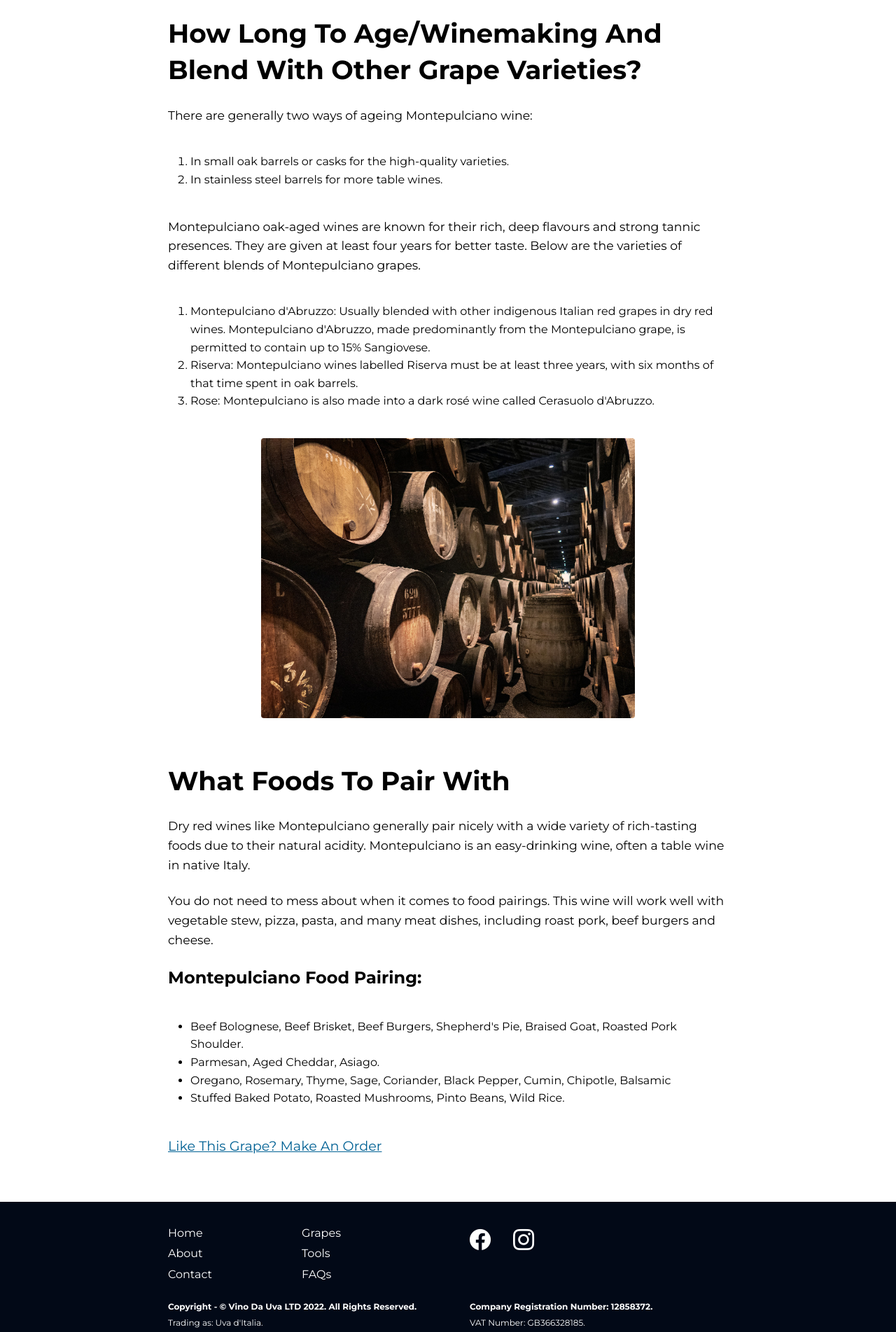
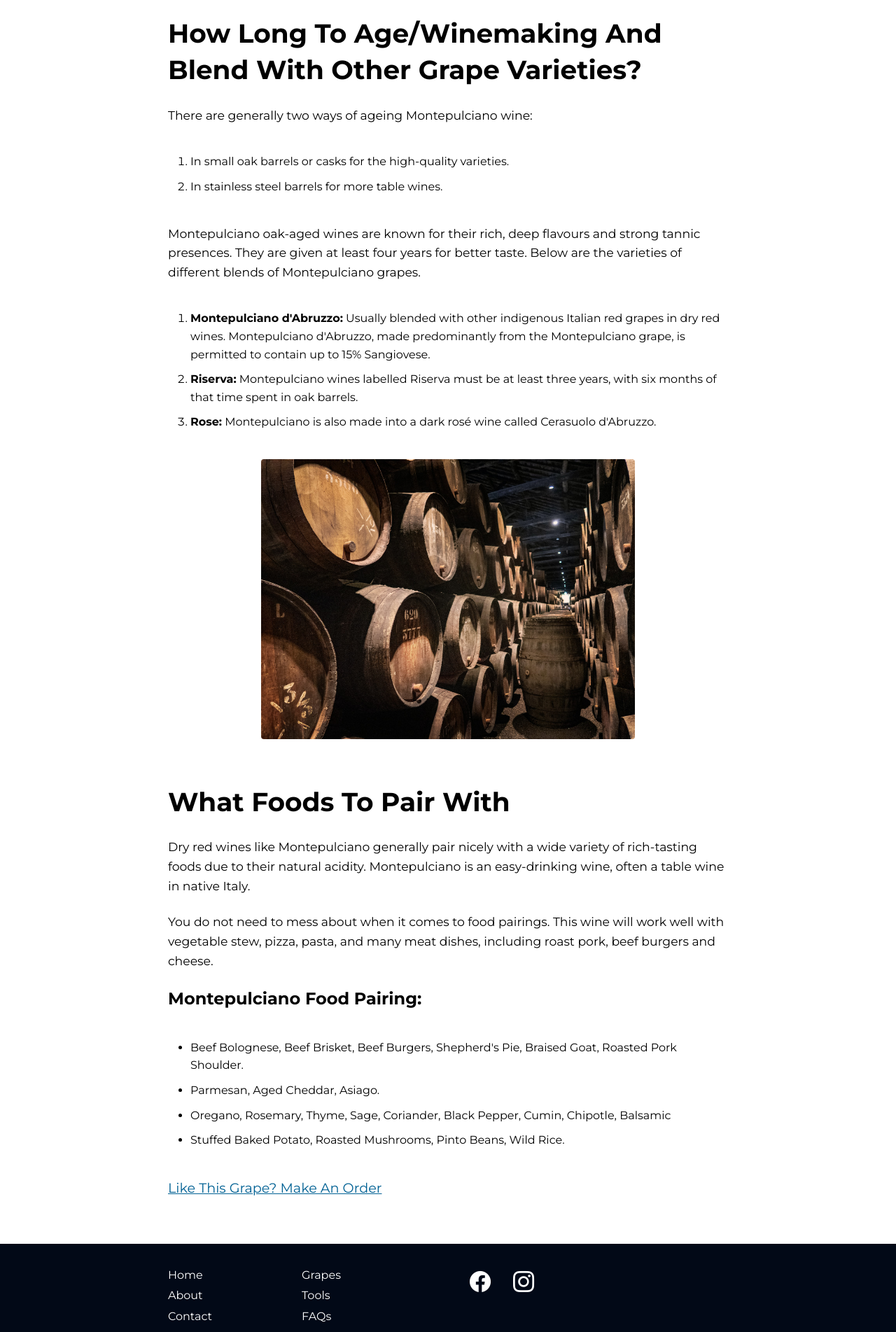
Before and after one commit to GG1982/vina-da-uva, a Jekyll site: the page built from pages/montepulciano-desc.html, in a window 1280 px wide. Shown: the part 2006-3909 px from the top of the page at 70% size. Built offline with Jekyll 4.4.1, drawn with Linux system fonts in a browser that asks for light colours; some of the changed lines change nothing that is shown.

Commit message:
incrase sapcing between li elements in blog

```diff
--- a/_sass/blog.scss
+++ b/_sass/blog.scss
@@ -41,6 +41,9 @@
 
 .blog__body a {
     text-decoration: underline;
+}
+.blog__body li:not(:last-child) {
+    margin-bottom: 10px
 }
 
 .blog__body .blog-btn {
--- a/pages/montepulciano-desc.html
+++ b/pages/montepulciano-desc.html
@@ -99,17 +99,17 @@ custom_css: blog
 
 <ol>
     <li>
-    Montepulciano d'Abruzzo: Usually blended with other indigenous Italian red grapes in dry red wines. Montepulciano
+        <strong>Montepulciano d'Abruzzo:</strong> Usually blended with other indigenous Italian red grapes in dry red wines. Montepulciano
         d'Abruzzo, made predominantly from the Montepulciano grape, is permitted to contain up to 15% Sangiovese.
     </li>
 
     <li>
-    Riserva: Montepulciano wines labelled Riserva must be at least three years, with six months of that time spent in oak
+        <strong>Riserva:</strong> Montepulciano wines labelled Riserva must be at least three years, with six months of that time spent in oak
         barrels.
     </li>
     <li>
 
-    Rose: Montepulciano is also made into a dark rosé wine called Cerasuolo d'Abruzzo.
+        <strong>Rose:</strong> Montepulciano is also made into a dark rosé wine called Cerasuolo d'Abruzzo.
     </li>
 
 </ol>
```
Lines whose indentation alone changed are shown as unchanged.
